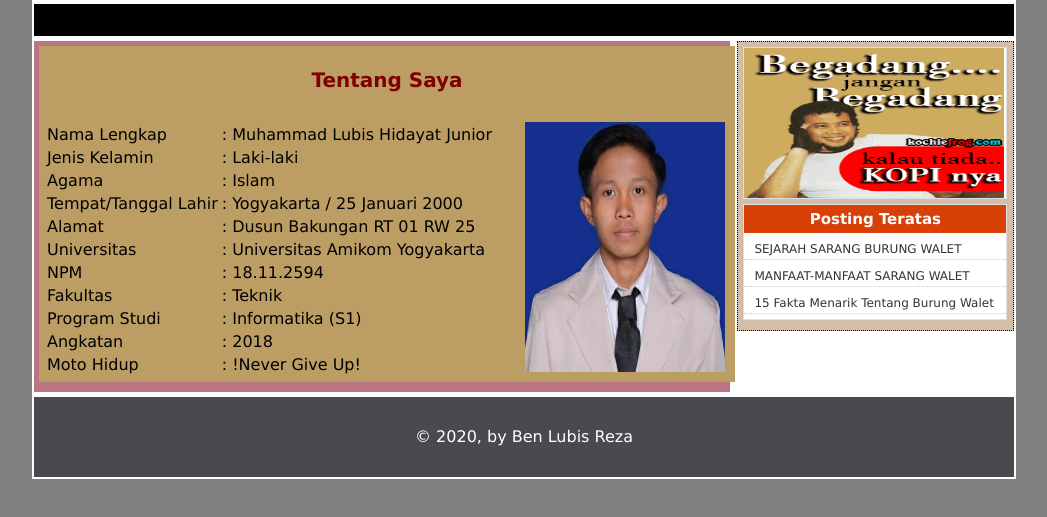
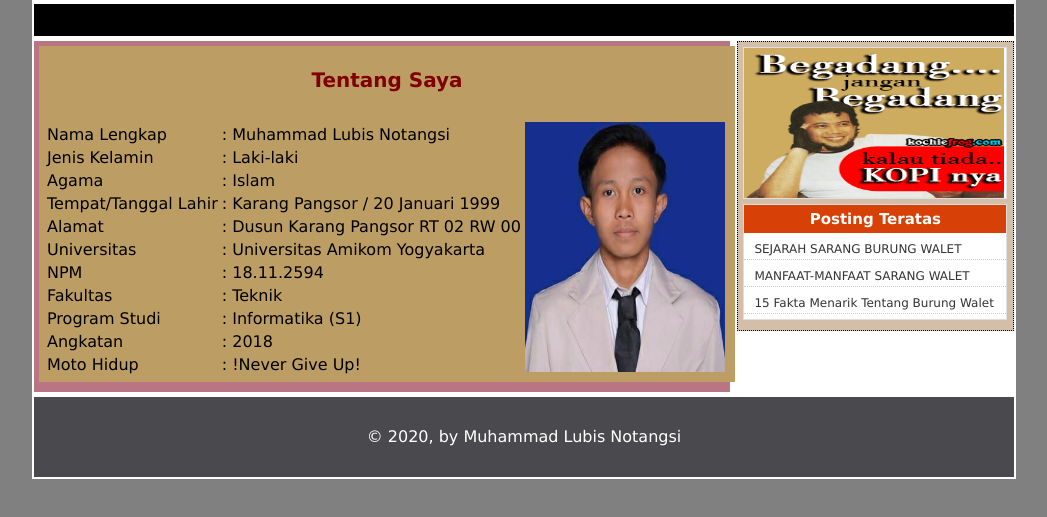
Before and after one commit to notangsi20/notangsi20, a plain HTML site: page profil.html in a window 1280 px wide. Shown: the part 181-698 px from the top of the page, without its empty margins (116-1163 px from the left). Drawn offline with Linux system fonts and the light colour scheme.

Commit message:
secomd commmit

```diff
--- a/profil.html
+++ b/profil.html
@@ -42,7 +42,7 @@
 			<table class="table">
 				<tr>
 					<td> Nama Lengkap </td>
-					<td> : Muhammad Lubis Hidayat Junior </td>
+					<td> : Muhammad Lubis Notangsi </td>
 				</tr>
 				<tr>
 					<td> Jenis Kelamin </td>
@@ -54,11 +54,11 @@
 				</tr>
 				<tr>
 					<td> Tempat/Tanggal Lahir </td>
-					<td> : Yogyakarta / 25 Januari 2000 </td>
+					<td> : Karang Pangsor / 20 Januari 1999 </td>
 				</tr>
 				<tr>
 					<td> Alamat </td>
-					<td> : Dusun Bakungan RT 01 RW 25 </td>
+					<td> : Dusun Karang Pangsor RT 02 RW 00 </td>
 				</tr>
 				<tr>
 					<td> Universitas </td>
@@ -87,7 +87,7 @@
 			</table>
 			</div>
 		</div>
-		<div id="footer"> &copy 2020, by Ben Lubis Reza </div>
+		<div id="footer"> &copy 2020, by Muhammad Lubis Notangsi </div>
 	</div>
 </body>
 </html>
```
Also changed, not shown: index.html (+1 -1 lines), kontak.html (+1 -1 lines), posting1.html (+1 -1 lines), posting2.html (+1 -1 lines), linkfp.txt (added).
